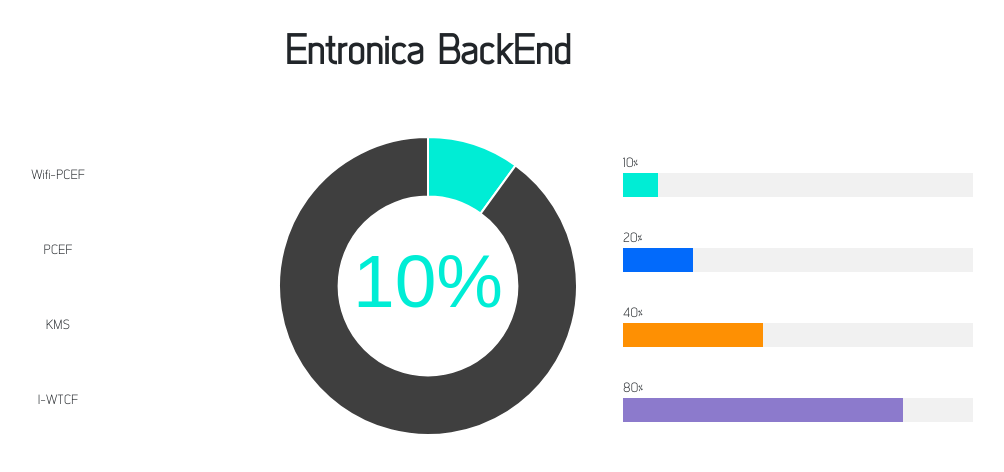
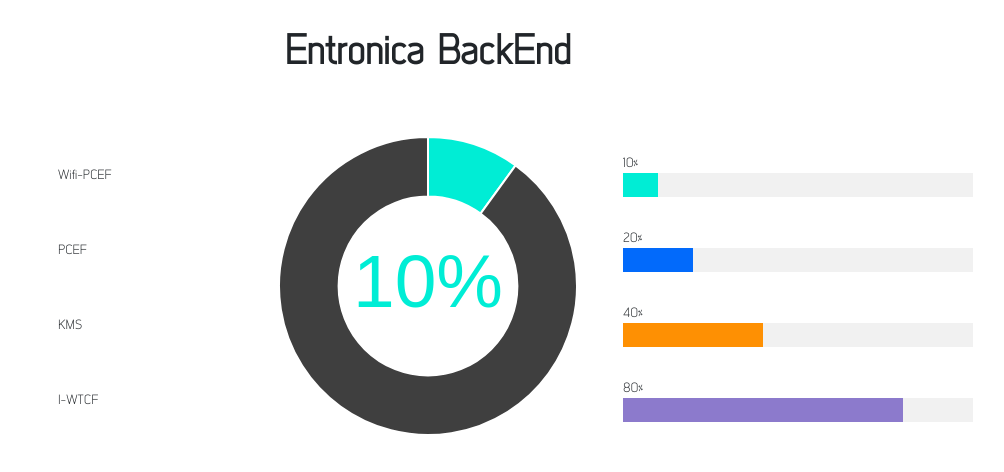
Before and after one commit to adonaieds/Inno, a plain HTML site: page index.html in a window 1280 px wide. Shown: the whole page, without its empty margins (212-1216 px from the left). Drawn offline with nearby package versions, Linux system fonts and the light colour scheme; files whose address does not match are found by name.

Commit message:
modified:   main.css

```diff
--- a/main.css
+++ b/main.css
@@ -71,9 +71,9 @@ body {
 }
 .dev15{
     display: grid;
-    grid-template-columns: auto;
-    align-self: center;
-    justify-self: center;
+    grid-template-columns: 50% auto;
+    /* align-self: center;
+    justify-self: center; */
 }
 .dev16{
     display: grid;
```
